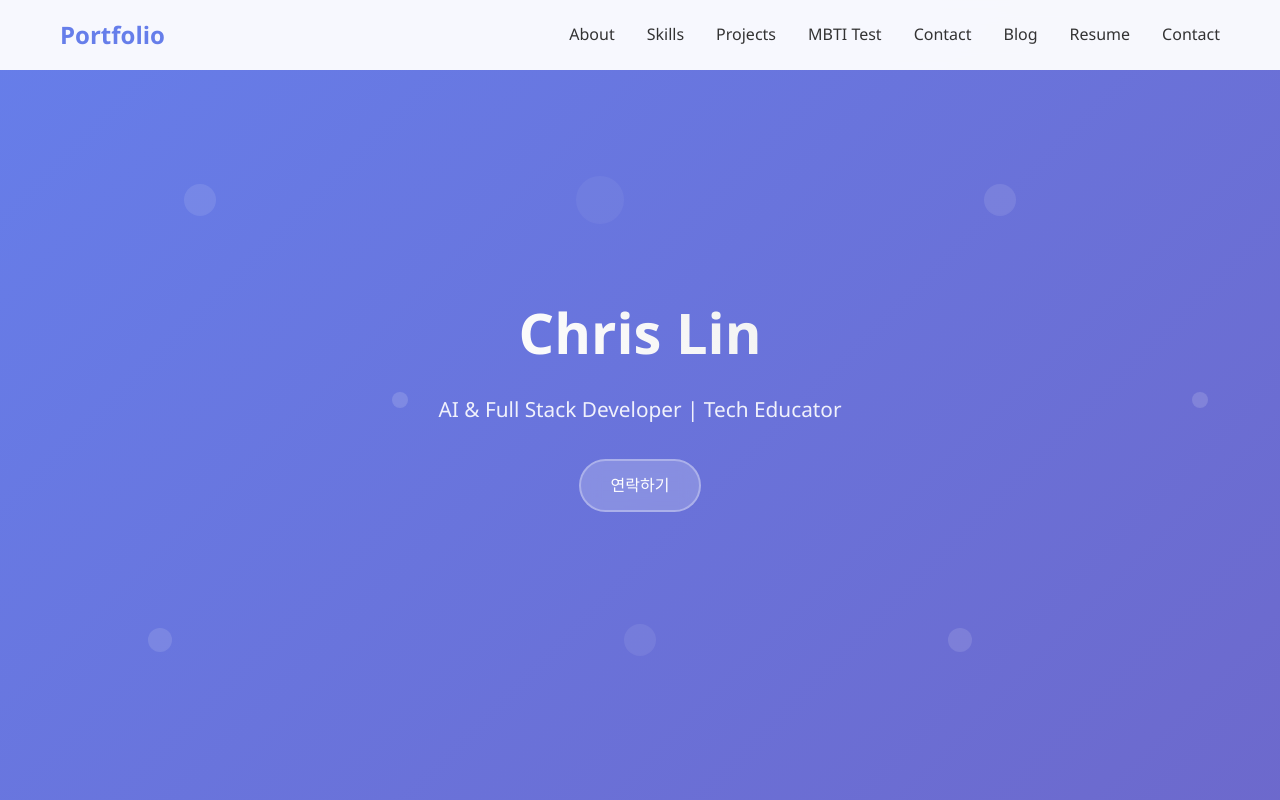
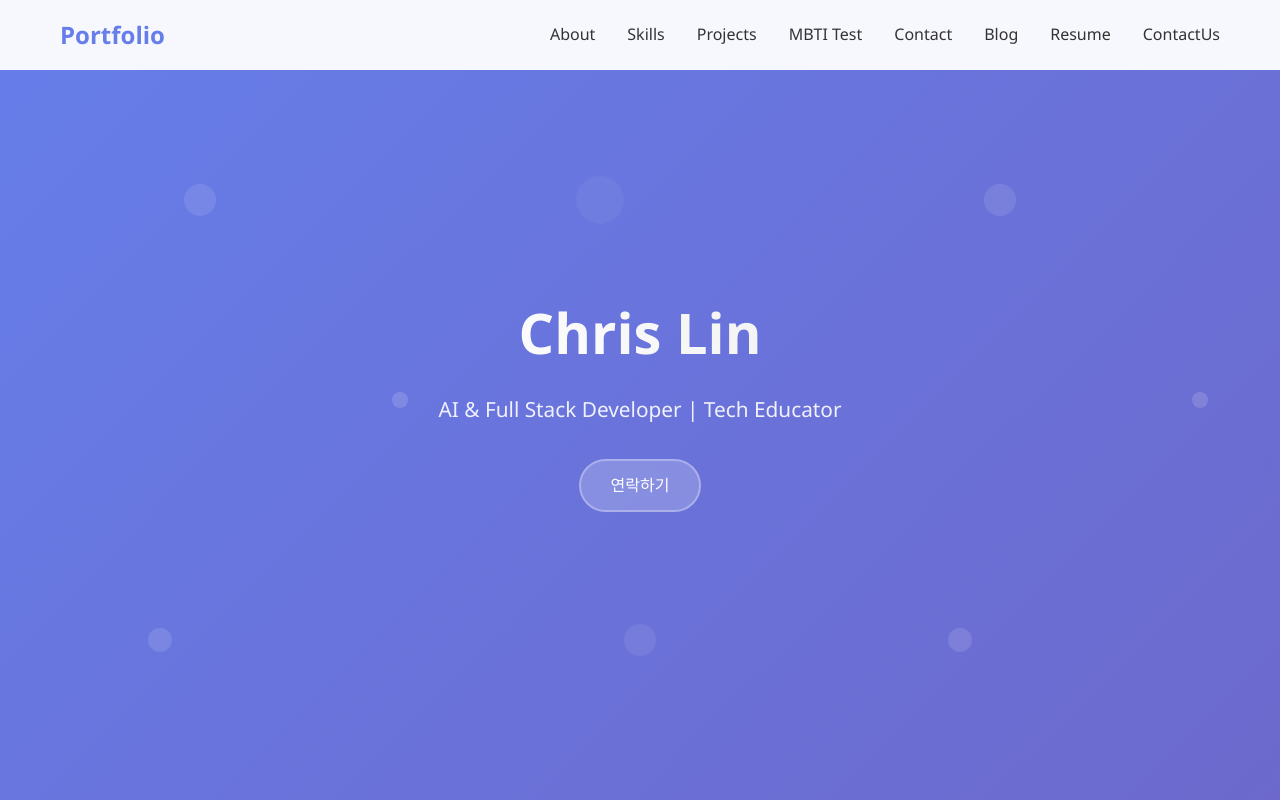
Before and after one commit to jiminxchris/portfolio, a plain HTML site: page index.html in a window 1280 px wide. Shown: the top 800 px of the page. Drawn offline with Linux system fonts and the light colour scheme.

Commit message:
Update index.html

```diff
--- a/index.html
+++ b/index.html
@@ -406,7 +406,7 @@
                 <li><a href="#contact">Contact</a></li>
                 <li><a href="blog.html" target="_blank">Blog</a></li>
                 <li><a href="resume.html" target="_blank">Resume</a></li>
-                <li><a href="contact.html" target="_blank">Contact</a></li>
+                <li><a href="contact.html" target="_blank">ContactUs</a></li>
             </ul>
         </div>
     </nav>
```
